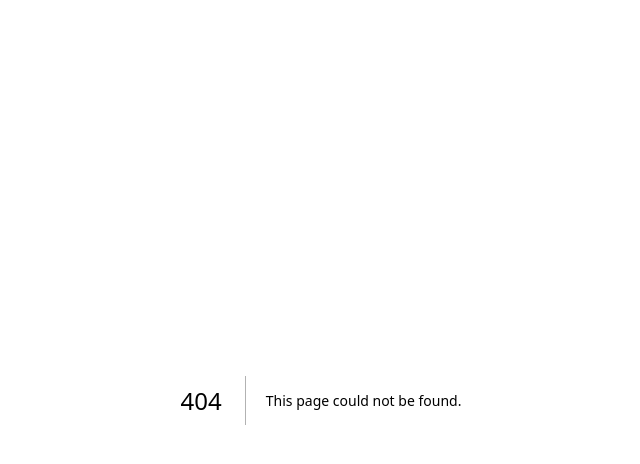
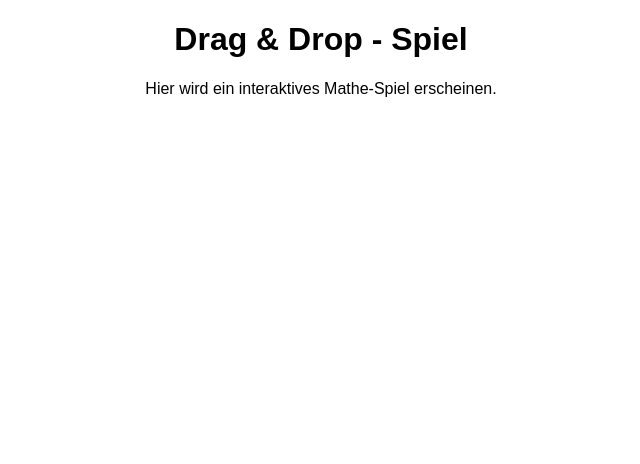
Before and after one commit to happy-helmi/math-app, a Next.js app: page /dragdrop in a window 1280 px wide. Before the commit this address had no page. Shown: the top 464 px of the page, without its empty margins (319-959 px from the left). Built offline with nearby package versions, Linux system fonts and the light colour scheme.

Commit message:
Create dragdrop.js

```diff
--- /dev/null
+++ b/pages/dragdrop.js
@@ -0,0 +1,10 @@
+import { useState } from 'react';
+
+export default function DragDrop() {
+  return (
+    <div>
+      <h1>Drag & Drop - Spiel</h1>
+      <p>Hier wird ein interaktives Mathe-Spiel erscheinen.</p>
+    </div>
+  );
+}
```
